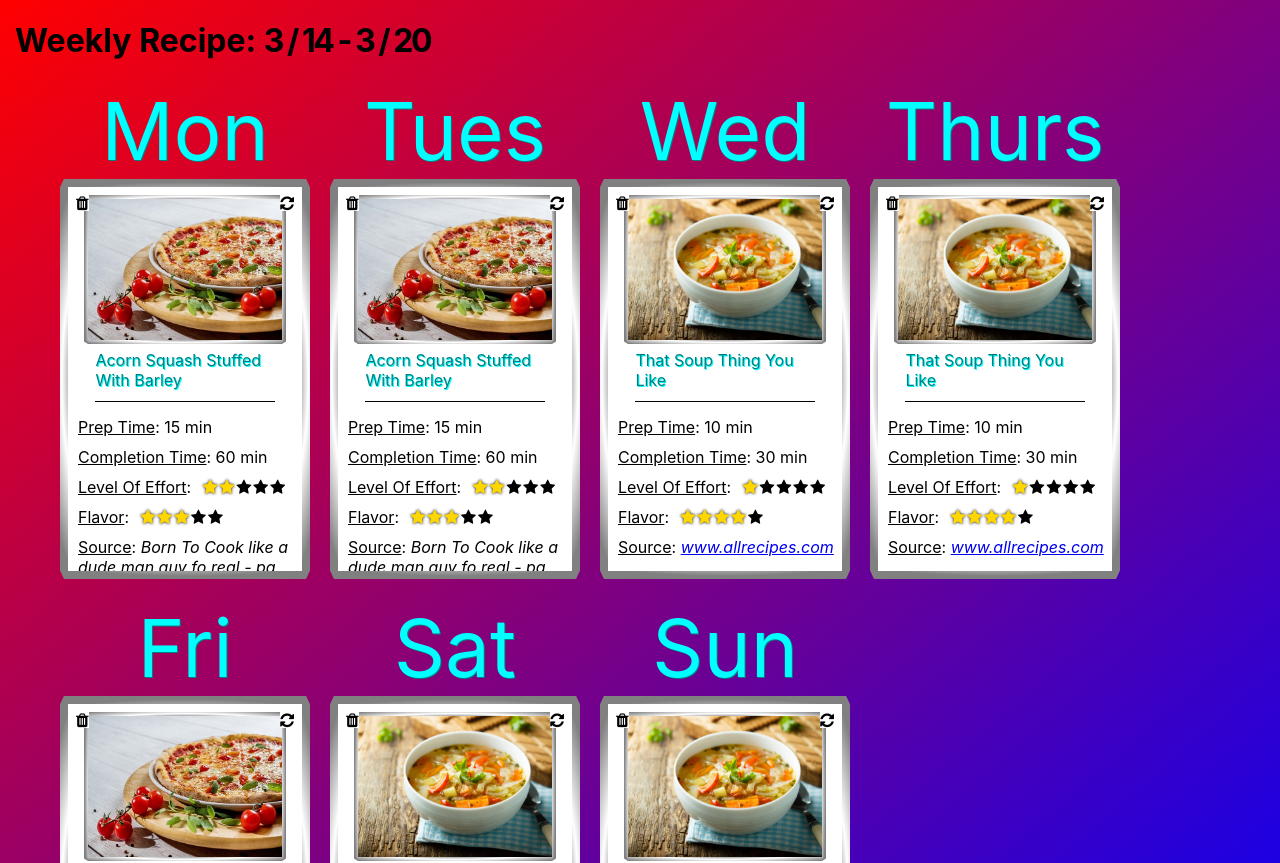
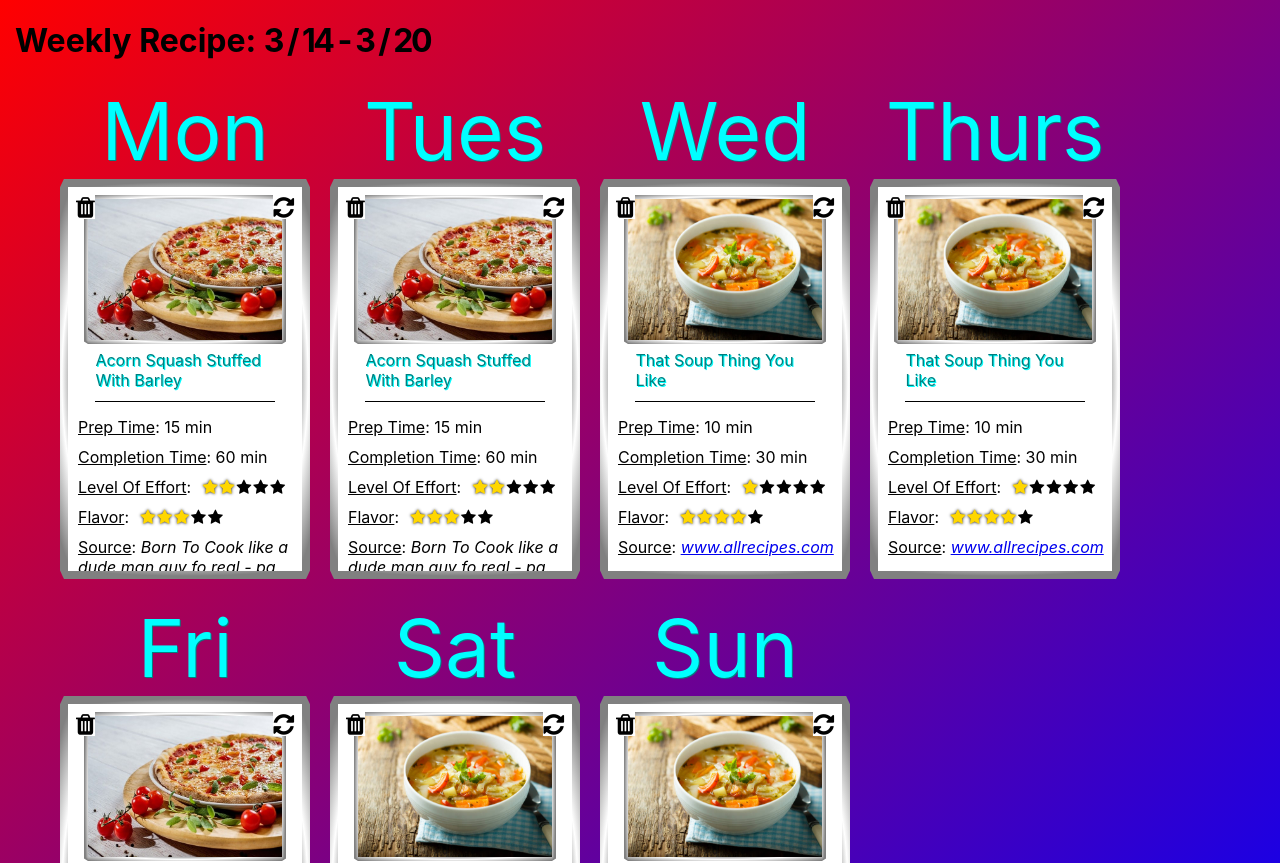
Before and after one commit to fl1cker/Recipe-Planner, a React (Create React App) app in the folder recipe-planner/: page / in a window 1280 px wide. Shown: the top 863 px of the page. Built offline with nearby package versions, Linux system fonts and the light colour scheme.

Commit message:
touchups

```diff
--- a/recipe-planner/src/RecipeCard/CardButtons.css
+++ b/recipe-planner/src/RecipeCard/CardButtons.css
@@ -1,10 +1,10 @@
-.card-button {
+i.card-button {
   position: absolute;
   top: 8px;
   color: black;
   background-color: white;
+  cursor: pointer;
   font-size: 1.5rem;
-  cursor: pointer;
 }
 
 .card-button.card-button-refresh {
--- a/recipe-planner/src/RecipeCard/IngredientList.css
+++ b/recipe-planner/src/RecipeCard/IngredientList.css
@@ -3,7 +3,7 @@
   width: 100%;
   max-height: 100%;
   border-collapse: collapse;
-  margin-top: 12px;
+  margin-top: 30px;
   box-sizing: border-box;
 }
 
```
